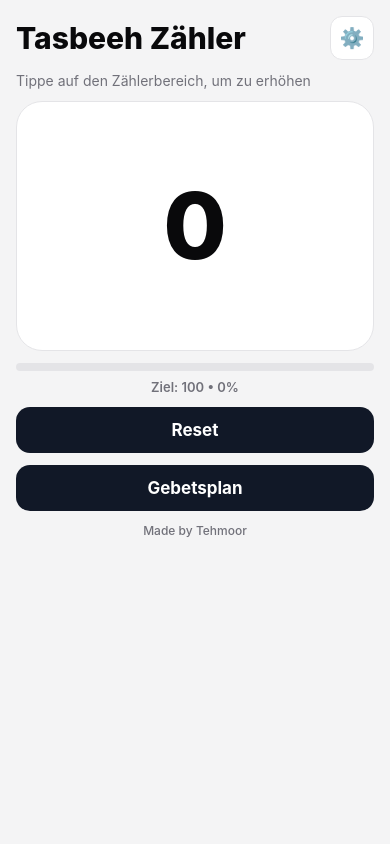
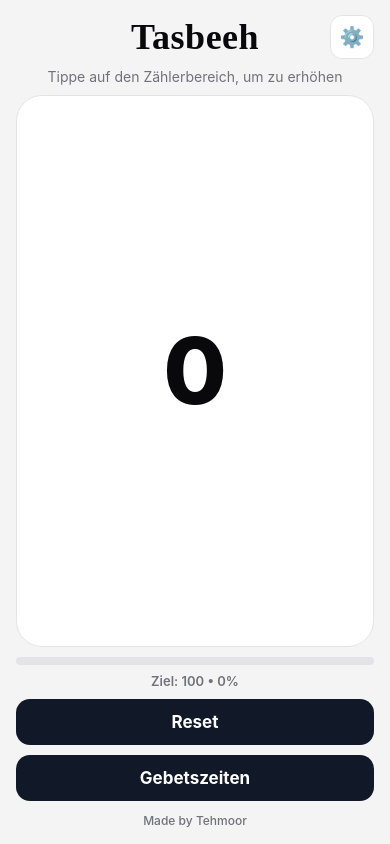
Before and after one commit to Tehmoor23/tasbeeh-app-new, a React Native app: screen / in a window 390 px wide. Built offline with nearby package versions, Linux system fonts and the light colour scheme.

Commit message:
Update App.js

```diff
--- a/App.js
+++ b/App.js
@@ -25,7 +25,7 @@ const STORAGE_KEYS = {
 const DEFAULT_GOAL = 100;
 const GOAL_PRESETS = [33, 99, 100, 1000];
 
-const CITY = 'Frankfurt am Main';
+const CITY = 'Bait-Us-Sabuh';
 const FIXED_TIMES = {
   sohar: '13:30',
   assr: '16:00',
@@ -180,8 +180,8 @@ export default function App() {
   const prayerRows = useMemo(
     () => [
       { key: 'fajr', label: 'Fajr (الفجر)', time: fajrTime, activeCheck: true },
-      { key: 'sohar', label: 'Sohar / Dhuhr (الظهر)', time: FIXED_TIMES.sohar, activeCheck: true },
-      { key: 'assr', label: 'Assr / Asr (العصر)', time: FIXED_TIMES.assr, activeCheck: true },
+      { key: 'sohar', label: 'Sohar (الظهر)', time: FIXED_TIMES.sohar, activeCheck: true },
+      { key: 'assr', label: 'Asr (العصر)', time: FIXED_TIMES.assr, activeCheck: true },
       { key: 'maghrib', label: 'Maghrib (المغرب)', time: maghribTime, activeCheck: true },
       { key: 'ishaa', label: 'Ishaa & Taravih (العشاء / التراويح)', time: FIXED_TIMES.ishaaTaravih, activeCheck: true },
       { key: 'jumma', label: 'Jumma (الجمعة)', time: FIXED_TIMES.jumma, activeCheck: false },
@@ -278,10 +278,6 @@ export default function App() {
       <SafeAreaView style={[styles.safeArea, { backgroundColor: theme.bg }]}>
         <StatusBar style={isDarkMode ? 'light' : 'dark'} />
         <ScrollView contentContainerStyle={styles.content} showsVerticalScrollIndicator={false}>
-          <Pressable onPress={() => setScreen('tasbeeh')} style={[styles.resetBtn, { backgroundColor: theme.button }]}>
-            <Text style={[styles.resetText, { color: theme.buttonText }]}>Zurück</Text>
-          </Pressable>
-
           <View style={[styles.dayCard, { backgroundColor: theme.card, borderColor: theme.border }]}>
             <Text style={[styles.dayName, { color: theme.text }]}>{DAY_NAMES_EN[displayDate.getDay()]}</Text>
             <Text style={[styles.dayDate, { color: theme.muted }]}>{englishDateLong(displayDate)}</Text>
@@ -319,6 +315,10 @@ export default function App() {
             <Text style={[styles.noteText, { color: theme.muted }]}>Sehri-Ende: {selectedRaw?.sehriEnd || '—'}</Text>
             <Text style={[styles.noteText, { color: theme.muted }]}>Iftar: {selectedRaw?.iftar || '—'}</Text>
           </View>
+
+          <Pressable onPress={() => setScreen('tasbeeh')} style={[styles.resetBtn, { backgroundColor: theme.button }]}>
+            <Text style={[styles.resetText, { color: theme.buttonText }]}>Zurück</Text>
+          </Pressable>
         </ScrollView>
       </SafeAreaView>
     );
@@ -330,7 +330,9 @@ export default function App() {
 
       <ScrollView contentContainerStyle={styles.content} showsVerticalScrollIndicator={false}>
         <View style={styles.headerRow}>
-          <Text style={[styles.title, { color: theme.text }]}>Tasbeeh Zähler</Text>
+          <View style={styles.titleWrap}>
+            <Text style={[styles.title, { color: theme.text }]}>Tasbeeh</Text>
+          </View>
           <Pressable
             onPress={() => setSettingsOpen(true)}
             style={({ pressed }) => [
@@ -344,7 +346,8 @@ export default function App() {
 
         <Text style={[styles.subtitle, { color: theme.muted }]}>Tippe auf den Zählerbereich, um zu erhöhen</Text>
 
-        <Pressable onPress={incrementCount} onPressIn={onPressIn} onPressOut={onPressOut}>
+        <View style={styles.mainFlex}>
+          <Pressable style={styles.counterPressable} onPress={incrementCount} onPressIn={onPressIn} onPressOut={onPressOut}>
             <Animated.View
             style={[
               styles.counter,
@@ -355,6 +358,7 @@ export default function App() {
             </Animated.View>
           </Pressable>
 
+          <View style={styles.bottomSticky}>
             <View style={styles.progressWrap}>
           <View style={[styles.progressTrack, { backgroundColor: theme.progressTrack }]}>
             <View style={[styles.progressFill, { backgroundColor: theme.progressFill, width: `${progress}%` }]} />
@@ -367,10 +371,12 @@ export default function App() {
         </Pressable>
 
             <Pressable style={[styles.resetBtn, { backgroundColor: theme.button }]} onPress={() => setScreen('prayer')}>
-          <Text style={[styles.resetText, { color: theme.buttonText }]}>Gebetsplan</Text>
+              <Text style={[styles.resetText, { color: theme.buttonText }]}>Gebetszeiten</Text>
             </Pressable>
 
             <Text style={[styles.footer, { color: theme.muted }]}>Made by Tehmoor</Text>
+          </View>
+        </View>
       </ScrollView>
 
       <Modal visible={settingsOpen} transparent animationType="slide" onRequestClose={() => setSettingsOpen(false)}>
@@ -417,14 +423,17 @@ export default function App() {
 
 const styles = StyleSheet.create({
   safeArea: { flex: 1 },
-  content: { padding: 16, gap: 12, paddingBottom: 28 },
-  headerRow: { flexDirection: 'row', justifyContent: 'space-between', alignItems: 'center' },
-  title: { fontSize: 30, fontWeight: '800' },
-  settingsBtn: { borderRadius: 12, borderWidth: 1, width: 44, height: 44, alignItems: 'center', justifyContent: 'center' },
+  content: { flexGrow: 1, padding: 16, gap: 10, paddingBottom: 16 },
+  headerRow: { flexDirection: 'row', justifyContent: 'center', alignItems: 'center', position: 'relative' },
+  titleWrap: { flex: 1, alignItems: 'center' },
+  title: { fontSize: 36, fontWeight: '700', textAlign: 'center', letterSpacing: 0.5, fontFamily: 'serif' },
+  settingsBtn: { position: 'absolute', right: 0, borderRadius: 12, borderWidth: 1, width: 44, height: 44, alignItems: 'center', justifyContent: 'center' },
   settingsBtnText: { fontSize: 20 },
-  subtitle: { fontSize: 14 },
+  subtitle: { fontSize: 14, textAlign: 'center' },
 
-  counter: { borderRadius: 26, borderWidth: 1, minHeight: 250, alignItems: 'center', justifyContent: 'center' },
+  mainFlex: { flex: 1, justifyContent: 'space-between', gap: 10 },
+  counterPressable: { flex: 1 },
+  counter: { flex: 1, borderRadius: 26, borderWidth: 1, minHeight: 340, alignItems: 'center', justifyContent: 'center' },
   counterText: { fontSize: 92, fontWeight: '800', lineHeight: 98 },
 
   progressWrap: { gap: 8 },
@@ -452,7 +461,8 @@ const styles = StyleSheet.create({
   prayerLabel: { fontSize: 17, fontWeight: '500', flex: 1, marginRight: 10 },
   prayerValue: { fontSize: 20, fontWeight: '700' },
 
-  footer: { textAlign: 'center', fontSize: 12, fontWeight: '500' },
+  bottomSticky: { gap: 10 },
+  footer: { textAlign: 'center', fontSize: 12, fontWeight: '500', marginTop: 2 },
 
   modalOverlay: { flex: 1, justifyContent: 'flex-end', backgroundColor: 'rgba(0,0,0,0.32)' },
   modalSheet: { maxHeight: '92%', borderTopLeftRadius: 18, borderTopRightRadius: 18, borderWidth: 1, padding: 12 },
```
Lines whose indentation alone changed are shown as unchanged.
